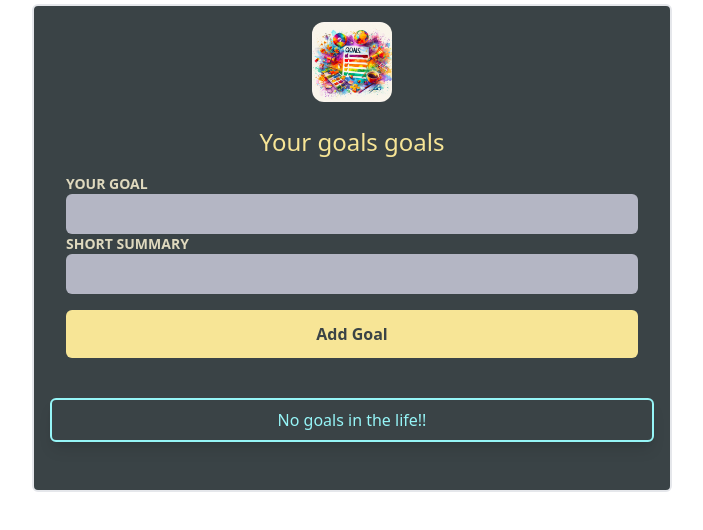
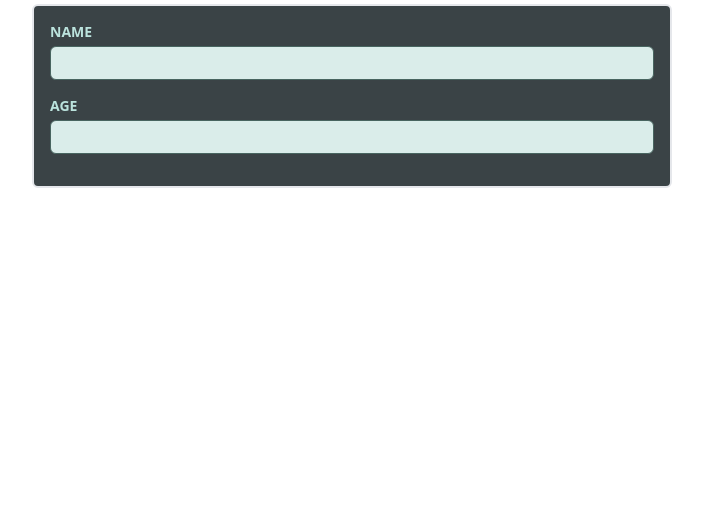
Before and after one commit to codecamp-prem/React-Coding-Interview, a React (Vite) app: page / in a window 1280 px wide. Shown: the top 530 px of the page, without its empty margins (288-991 px from the left). Built offline with nearby package versions, Linux system fonts and the light colour scheme.

Commit message:
wrapper component with ComponentPropsWithoutRef

```diff
--- a/src/App.tsx
+++ b/src/App.tsx
@@ -1,9 +1,9 @@
-import { CourseGoal } from "./CourseGoal";
+import { DynamicInput } from "./DynamicInput";
 
 function App() {
   return (
     <>
-      <CourseGoal />
+      <DynamicInput />
     </>
   );
 }
--- /dev/null
+++ b/src/DynamicInput/DynamicInput.tsx
@@ -0,0 +1,13 @@
+import "../index.css";
+import Input from "./Input";
+
+const DynamicInput = () => {
+  return (
+    <main className="w-11/12 max-w-[40rem] m-1 mx-auto p-4 bg-[#3a4346] text-[#f0f6f8] border-2 rounded-md shadow-slate-800">
+      <Input label="Name" id="name" type="text" />
+      <Input label="Age" id="age" type="number" />
+    </main>
+  );
+};
+
+export default DynamicInput;
--- /dev/null
+++ b/src/DynamicInput/Input.tsx
@@ -0,0 +1,26 @@
+import { ComponentPropsWithoutRef } from "react";
+
+type InputProps = {
+  id: string;
+  label: string;
+} & ComponentPropsWithoutRef<"input">; //ComponentPropsWithoutRef
+
+const Input = ({ id, label, ...props }: InputProps) => {
+  return (
+    <p>
+      <label
+        htmlFor={id}
+        className="block text-sm text-[#bbe3dd] font-bold uppercase mb-1"
+      >
+        {label}
+      </label>
+      <input
+        id={id}
+        {...props}
+        className="block font-black w-full p-2 rounded-md border border-solid border-[#486560] bg-[#daedea] mb-4 text-xs text-[#23433e]"
+      />
+    </p>
+  );
+};
+
+export default Input;
--- /dev/null
+++ b/src/DynamicInput/index.ts
@@ -0,0 +1 @@
+export { default as DynamicInput } from "./DynamicInput";
```
